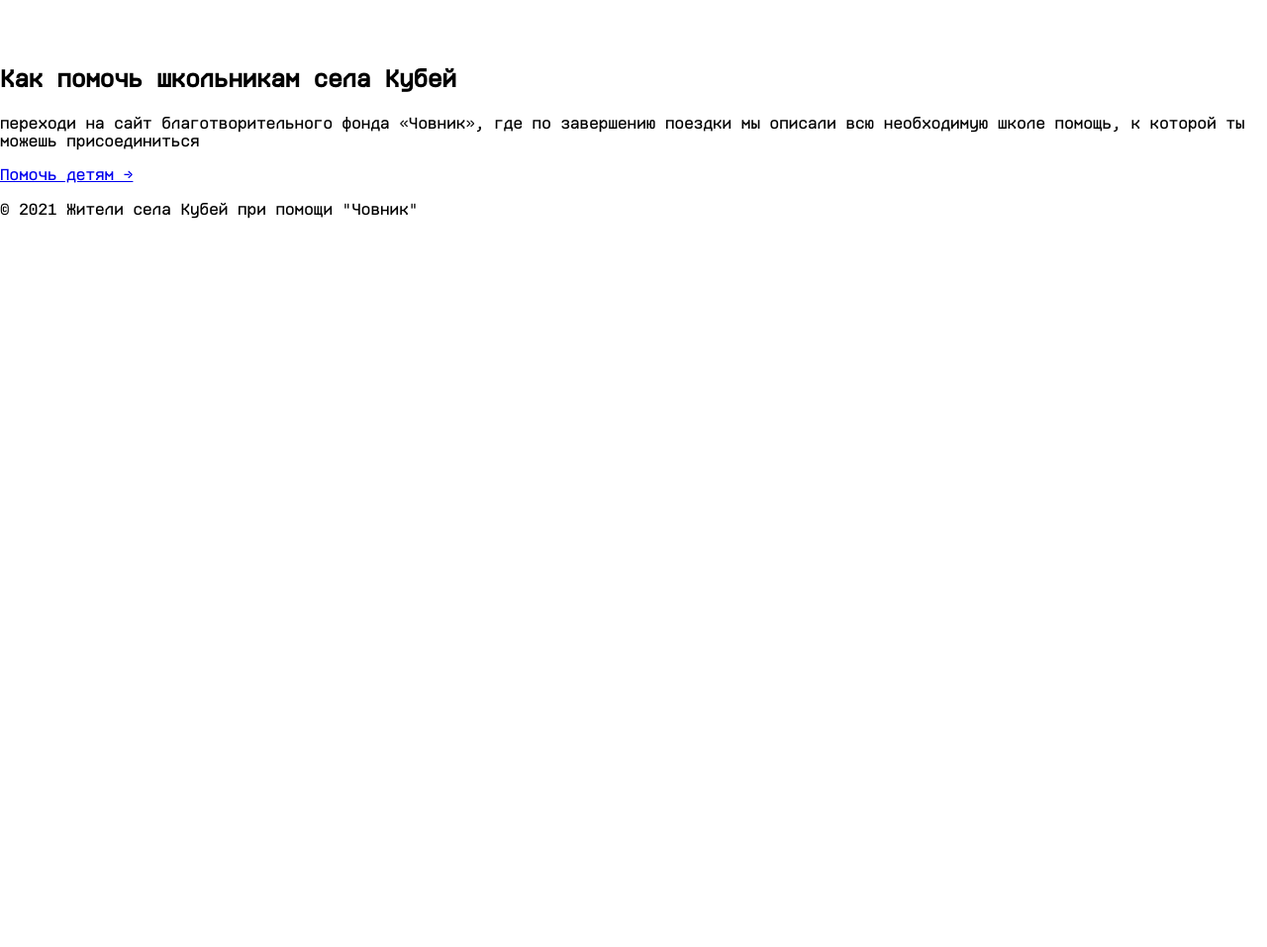
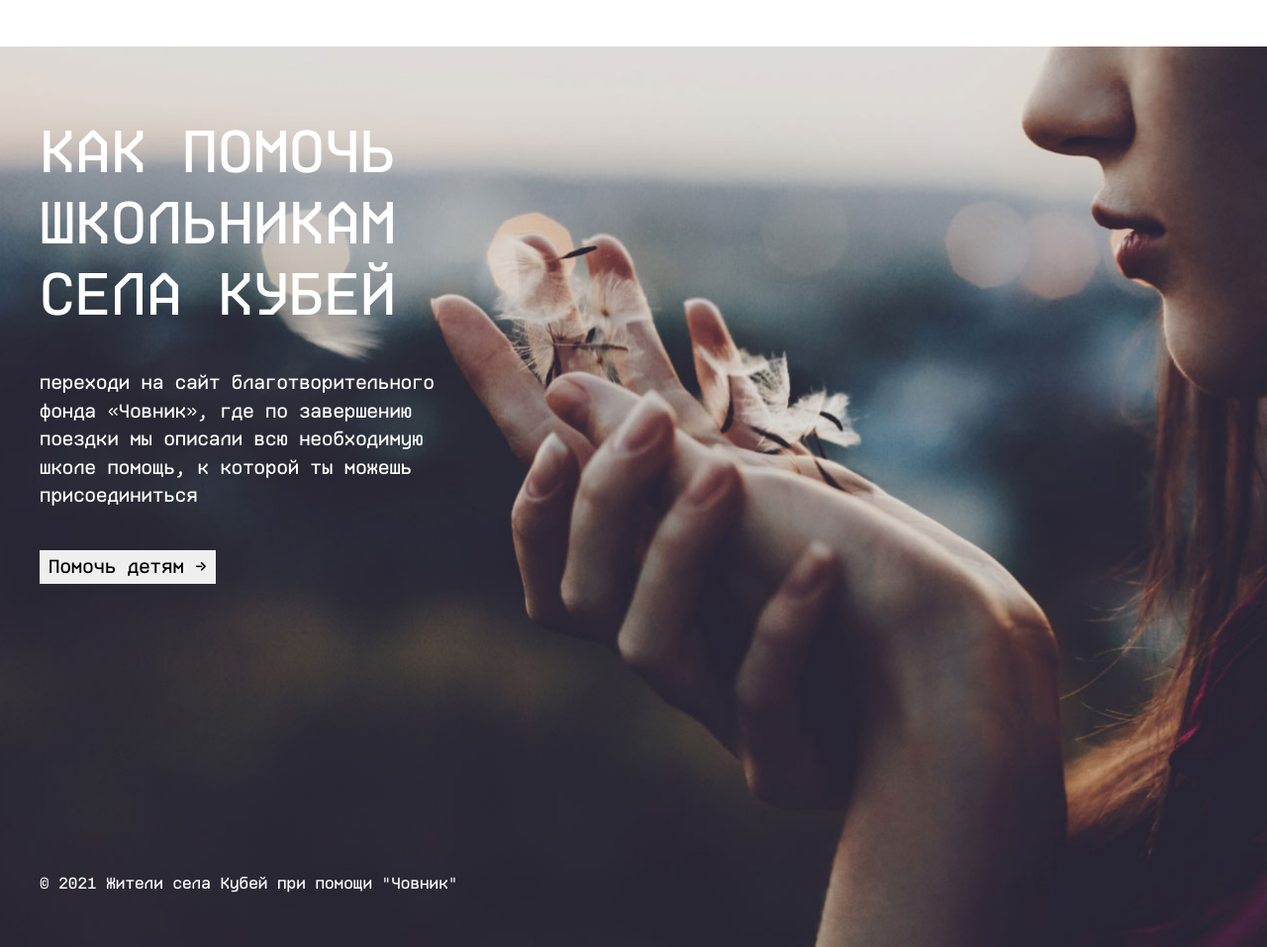
Before and after one commit to it-chovnyk/school-site, a website built with Parcel: page src/index.html in a window 1280 px wide. Shown: the part 2954-3911 px from the top of the page at 99% size. Before the commit the page ends 3190 px from the top, so only its background shows below. Built offline with nearby package versions, Linux system fonts and the light colour scheme; a web font is replaced by a local one.

Commit message:
Add styles for Help section and Footer

```diff
--- a/src/index.html
+++ b/src/index.html
@@ -113,13 +113,19 @@
       </div>
     </section>
     <section class="help">
-      <h2>Как помочь школьникам села Кубей</h2>
-      <p>переходи на сайт благотворительного фонда «Човник», где по завершению поездки мы  описали всю необходимую школе помощь, к которой ты можешь присоединиться</p>
-      <a href="#">Помочь детям →</a>
+      <div class="container">
+        <div class="help-content">
+          <h2 class="help-heading">Как помочь школьникам села Кубей</h2>
+          <p class="help-text">переходи на сайт благотворительного фонда «Човник», где по завершению поездки мы  описали всю необходимую школе помощь, к которой ты можешь присоединиться</p>
+          <a class="button button-primary" href="#" disabled>Помочь детям →</a>
+        </div>
+      </div>
     </section>
   </main>
-  <footer>
-    <p>&copy; 2021 Жители села Кубей при помощи "Човник"</p>
+  <footer class="footer">
+    <div class="container">
+      <p class="copy">&copy; 2021 Жители села Кубей при помощи "Човник"</p>
+    </div>
   </footer>
 
   <script src="scripts/index.js"></script>
--- a/src/styles/index.css
+++ b/src/styles/index.css
@@ -1,7 +1,9 @@
 @import "../../node_modules/normalize.css/normalize.css";
 @import "./variables.css";
 @import "./main.css";
-@import "./header.css";
-@import "./hero.css";
-@import "./about.css";
-@import "./stories.css";
+@import "./sections/header.css";
+@import "./sections/hero.css";
+@import "./sections/about.css";
+@import "./sections/stories.css";
+@import "./sections/help.css";
+@import "./sections/footer.css";
--- a/src/styles/main.css
+++ b/src/styles/main.css
@@ -21,3 +21,23 @@ img {
   max-width: 75rem;
   margin: 0 auto;
 }
+.button {
+  display: inline-block;
+  padding: 0.3125rem 0.5rem;
+  color: var(--font-color);
+  font-size: 1.1875rem;
+  line-height: 1.2;
+  border: 0.0625rem solid transparent;
+  background-color: var(--default-button-bg-color);
+  transition:
+    color var(--transition-duration),
+    border-color var(--transition-duration),
+    background-color var(--transition-duration);
+
+  &:link {
+    text-decoration: none;
+  }
+  &:hover {
+    border-color: var(--font-color);
+  }
+}
--- /dev/null
+++ b/src/styles/sections/footer.css
@@ -0,0 +1,8 @@
+.footer {
+  margin-top: -5.625rem;
+  overflow: hidden;
+}
+.copy {
+  color: var(--secondary-font-color);
+  line-height: 1.2;
+}
--- /dev/null
+++ b/src/styles/sections/help.css
@@ -0,0 +1,23 @@
+.help {
+  padding: 4.375rem 0;
+  color: var(--secondary-font-color);
+  min-height: 56.875rem;
+  background: var(--hero-bg-color) url('../../../assets/help-bg.jpg') center/cover no-repeat;
+  box-sizing: border-box;
+
+  &-content {
+    max-width: 26.5625rem;
+  }
+  &-heading {
+    margin: 0;
+    font-size: 3.75rem;
+    line-height: 1.2;
+    font-weight: 400;
+    text-transform: uppercase;
+  }
+  &-text {
+    margin: 2.5rem 0;
+    font-size: 1.1875rem;
+    line-height: 1.5;
+  }
+}
--- a/src/styles/hero.css
+++ b/src/styles/sections/hero.css
@@ -7,7 +7,7 @@
     display: flex;
     align-items: center;
     min-height: 42rem;
-    background: url('../../assets/hero-bg.jpg') center/cover no-repeat;
+    background: url('../../../assets/hero-bg.jpg') center/cover no-repeat;
   }
 
   &_heading {
--- a/src/styles/variables.css
+++ b/src/styles/variables.css
@@ -7,5 +7,6 @@
   --alt-font-color: #727272;
   --font-bg-color: #EAE6E0;
   --hero-bg-color: #E5E5E5;
+  --default-button-bg-color: #EFEFEF;
   --transition-duration: 250ms;
 }
```
Also changed, not shown: src/styles/sections/about.css (renamed from src/styles/about.css), src/styles/sections/header.css (renamed from src/styles/header.css), src/styles/sections/stories.css (renamed from src/styles/stories.css).
